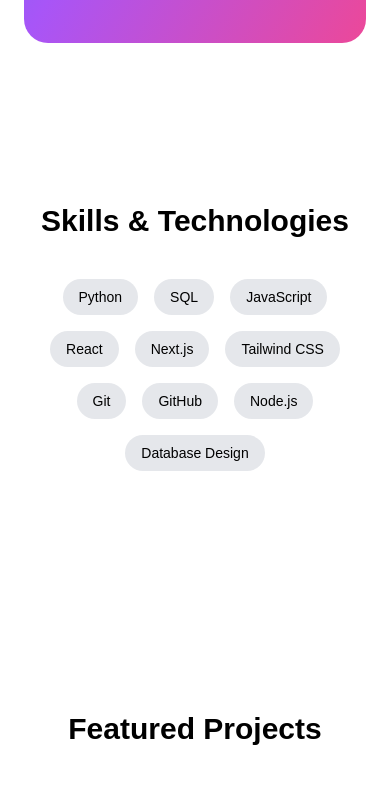
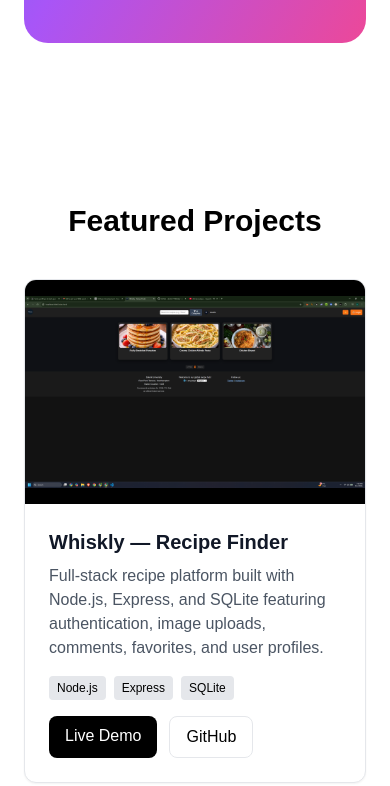
Before and after one commit to bibekkumarpradhan/bibek-portfolio, a Next.js app: page / in a window 390 px wide. Shown: the part 800-1586 px from the top of the page. Built offline with nearby package versions, Linux system fonts and the light colour scheme.

Commit message:
fix: final portfolio setup

```diff
--- a/app/layout.tsx
+++ b/app/layout.tsx
@@ -1,6 +1,9 @@
 import type { Metadata } from "next";
 import { Geist, Geist_Mono } from "next/font/google";
 import "./globals.css";
+
+import Header from "@/components/layout/Header";
+import Footer from "@/components/layout/Footer";
 
 const geistSans = Geist({
   variable: "--font-geist-sans",
@@ -13,19 +16,27 @@
 });
 
 export const metadata: Metadata = {
-  title: "Create Next App",
-  description: "Generated by create next app",
+  title: "Bibek Portfolio",
+  description: "Personal portfolio website",
 };
 
 export default function RootLayout({
   children,
-}: Readonly<{
+}: {
   children: React.ReactNode;
-}>) {
+}) {
   return (
-     <html lang="en">
+    <html lang="en">
       <body className="bg-white text-black dark:bg-black dark:text-white">
-        {children}
+
+        <Header />
+
+        <main>
+          {children}
+        </main>
+
+        <Footer />
+
       </body>
     </html>
   );
--- a/app/page.tsx
+++ b/app/page.tsx
@@ -1,15 +1,11 @@
-import Header from "@/components/layout/Header";
-import Footer from "@/components/layout/Footer";
 import ProjectCard from "@/components/ui/ProjectCard";
-import DarkModeToggle from "@/components/ui/DarkModeToggle";
 import { projects } from "@/data/projects";
 import GithubGraph from "@/components/ui/GithubGraph";
+import Link from "next/link";
 
 export default function Home() {
   return (
     <>
-      <Header />
-
       <main className="max-w-6xl mx-auto px-6 space-y-20">
 
         {/* HERO */}
@@ -25,19 +21,19 @@
           </p>
 
           <div className="flex flex-col sm:flex-row justify-center gap-4 mt-8 flex-wrap">
-            <a
+            <Link
               href="/projects"
               className="bg-white text-black px-6 py-3 rounded-xl font-semibold hover:scale-105 transition"
             >
               View Projects
-            </a>
+            </Link>
 
-            <a
+            <Link
               href="/contact"
               className="border border-white px-6 py-3 rounded-xl hover:bg-white hover:text-black transition"
             >
               Contact Me
-            </a>
+            </Link>
 
             <a
               href="/resume.pdf"
@@ -49,42 +45,8 @@
 
         </section>
 
-        {/* SKILLS */}
-        <section className="py-20">
-
-          <h2 className="text-3xl md:text-4xl font-bold mb-10 text-center">
-            Skills & Technologies
-          </h2>
-
-          <div className="flex flex-wrap justify-center gap-4 text-sm">
-
-            {[
-              "Python",
-              "SQL",
-              "JavaScript",
-              "React",
-              "Next.js",
-              "Tailwind CSS",
-              "Git",
-              "GitHub",
-              "Node.js",
-              "Database Design",
-            ].map((skill) => (
-              <span
-                key={skill}
-                className="bg-gray-200 dark:bg-gray-700 px-4 py-2 rounded-full hover:scale-105 transition"
-              >
-                {skill}
-              </span>
-            ))}
-
-          </div>
-
-        </section>
-
         {/* PROJECTS */}
         <section className="py-20">
-
           <h2 className="text-3xl md:text-4xl font-bold mb-10 text-center">
             Featured Projects
           </h2>
@@ -102,48 +64,26 @@
               />
             ))}
           </div>
+        </section>
 
-        </section>
-        {/* GITHUB ACTIVITY */}
+        {/* GITHUB */}
         <section className="py-20 text-center">
-
           <h2 className="text-3xl md:text-4xl font-bold mb-10">
             GitHub Activity
           </h2>
 
           <GithubGraph />
-          <section className="py-20 text-center">
-            <h2 className="text-3xl font-bold mb-8">GitHub Stats</h2>
 
+          <div className="mt-10">
             <img
               src="https://github-readme-stats.vercel.app/api?username=bibekkumarpradhan&show_icons=true&theme=default"
               alt="GitHub Stats"
               className="mx-auto"
             />
-          </section>
-
-        </section>
-
-        {/* EDUCATION */}
-        <section className="py-20 text-center">
-
-          <h2 className="text-3xl md:text-4xl font-bold mb-6">
-            Education
-          </h2>
-
-          <p className="text-lg">
-            MSc Computer Engineering — Solent University
-          </p>
-
-          <p className="text-gray-600 dark:text-gray-400">
-            BCA — Tribhuvan University, Nepal
-          </p>
-
+          </div>
         </section>
 
       </main>
-
-      <Footer />
     </>
   );
 }
--- a/app/projects/page.tsx
+++ b/app/projects/page.tsx
@@ -1,12 +1,11 @@
-import Header from "@/components/layout/Header";
-import Footer from "@/components/layout/Footer";
+
 import ProjectCard from "@/components/ui/ProjectCard";
 import { projects } from "@/data/projects";
 
 export default function Projects() {
   return (
     <>
-      <Header />
+
 
       <main className="max-w-6xl mx-auto p-8">
 
@@ -30,7 +29,7 @@
 
       </main>
 
-      <Footer />
+
     </>
   );
 }
```
